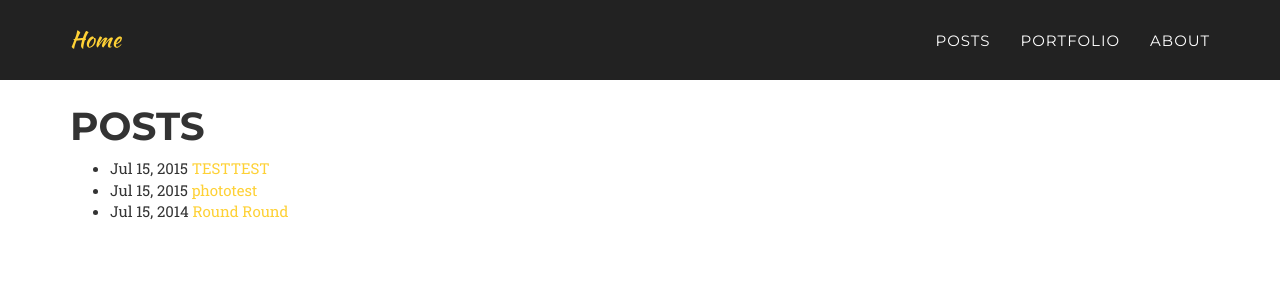
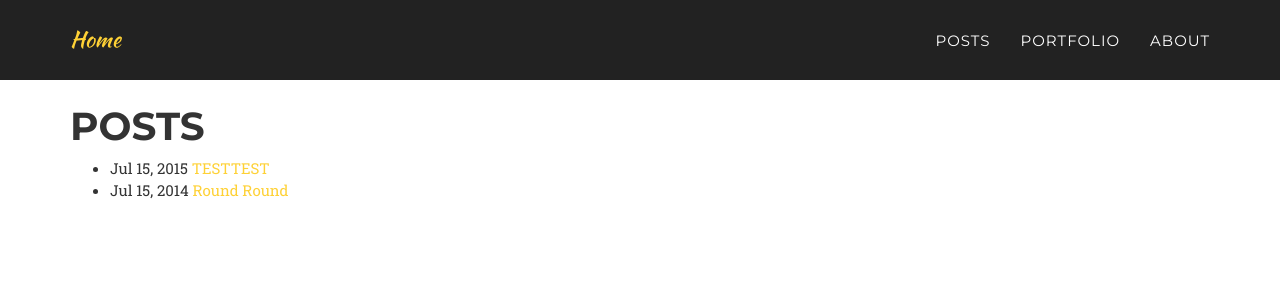
Before and after one commit to swamygurugari/rpillutla.github.io, a Jekyll site: the page built from posts/index.html, in a window 1280 px wide. Shown: the top 300 px of the page. Built offline with Jekyll 4.4.1, drawn with Linux system fonts in a browser that asks for light colours; some web fonts are replaced.

Commit message:
reading only 'post' not 'photo'

```diff
--- a/posts/index.html
+++ b/posts/index.html
@@ -7,7 +7,7 @@ layout: default
   <h1>Posts</h1>
 
   <ul class="posts">
-    {% for post in site.posts %}
+    {% for post in site.categories.post %}
       <li>
         <span class="post-date">{{ post.date | date: "%b %-d, %Y" }}</span>
         <a class="post-link" href="{{ post.url | prepend: site.baseurl }}">{{ post.title }}</a>
```
